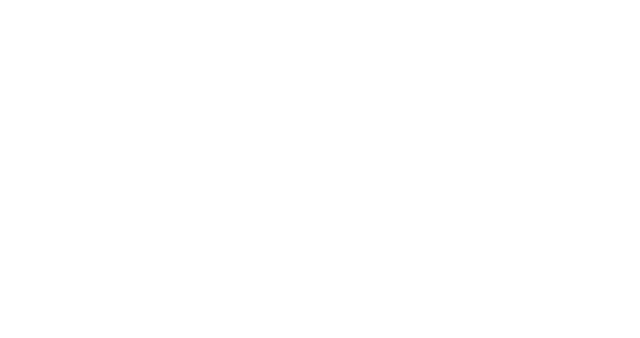
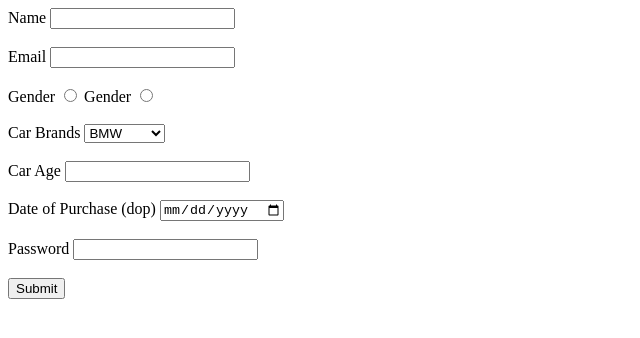
Before and after one commit to acciojob/car-insurance-form-RAMRAMRAMR, a website: page main.html in a window 1280 px wide. Shown: the whole page, without its empty margins (0-640 px from the left). Drawn offline with Linux system fonts and the light colour scheme.

Commit message:
created a submission

```diff
--- a/main.html
+++ b/main.html
@@ -8,6 +8,44 @@
 
 <body>
 	<!-- the entire body must be written by student -->
+
+	<form>
+		<lebel for="name">Name</lebel>
+		<input type="text" id="name" required><br/><br/>
+
+		<lebel for="email">Email</lebel>
+		<input type="email" id="email" required><br/><br/>
+
+		<lebel for="gender_m">Gender</lebel>
+		<input type="radio" id="gender_m" required>
+		<lebel for="gender_f">Gender</lebel>
+		<input type="radio" id="gender_f" required><br/><br/>
+
+		<label for="cars">Car Brands</label>
+		<select> type="dropdown" id="cars">
+			<option>BMW</option>
+			<option>Audi</option>
+			<option>Mercedez</option>
+		</select><br/><br/>
+
+		<label for="carage">Car Age</label>
+		<input type="nummber" id="carage" required><br/><br/>
+
+		<label for="dop">Date of Purchase (dop)</label>
+		<input type="date" id="dop" required><br/><br/>
+
+		<label for="password">Password</label>
+		<input type="password" id="password" required><br/><br/>
+
+		<button type="submit">Submit</button>
+
+
+
+
+
+
+
+	</form>
     <script type="text/javascript" src="./script.js">
 </script>
 
```
